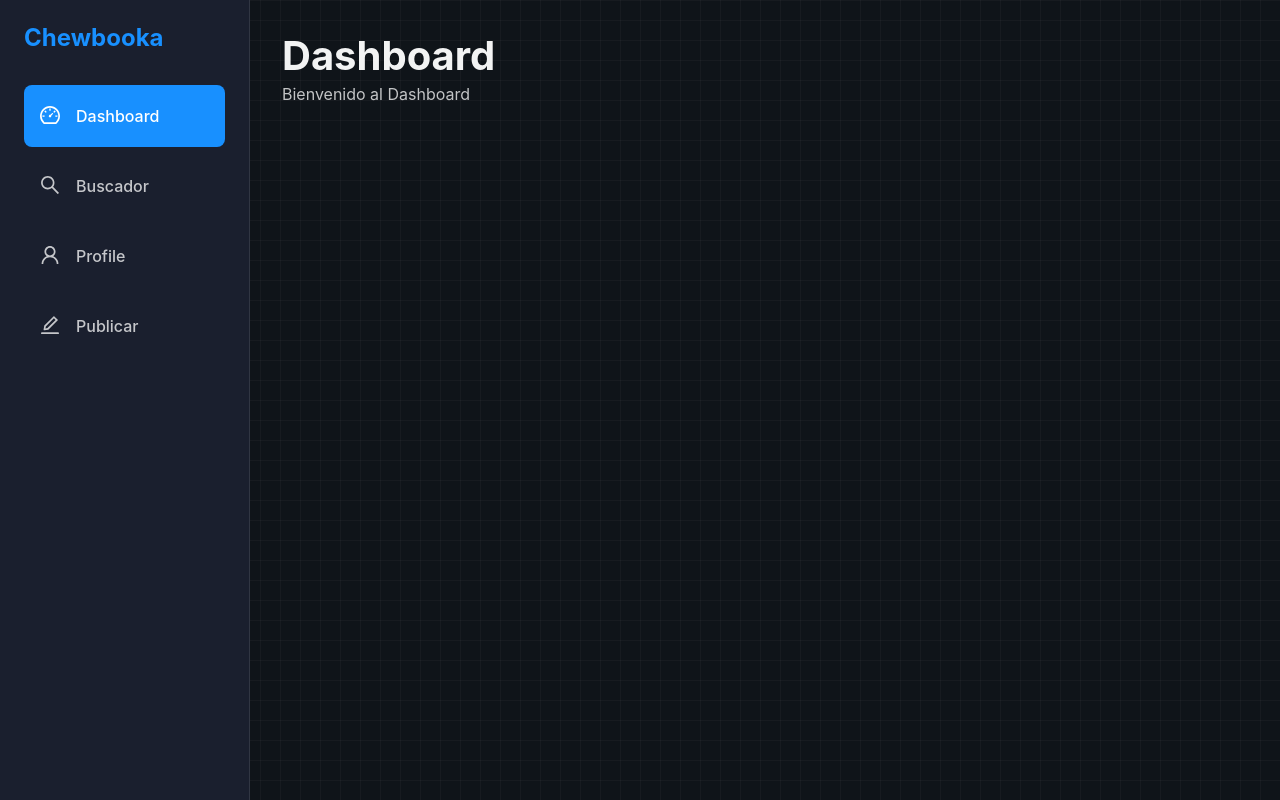
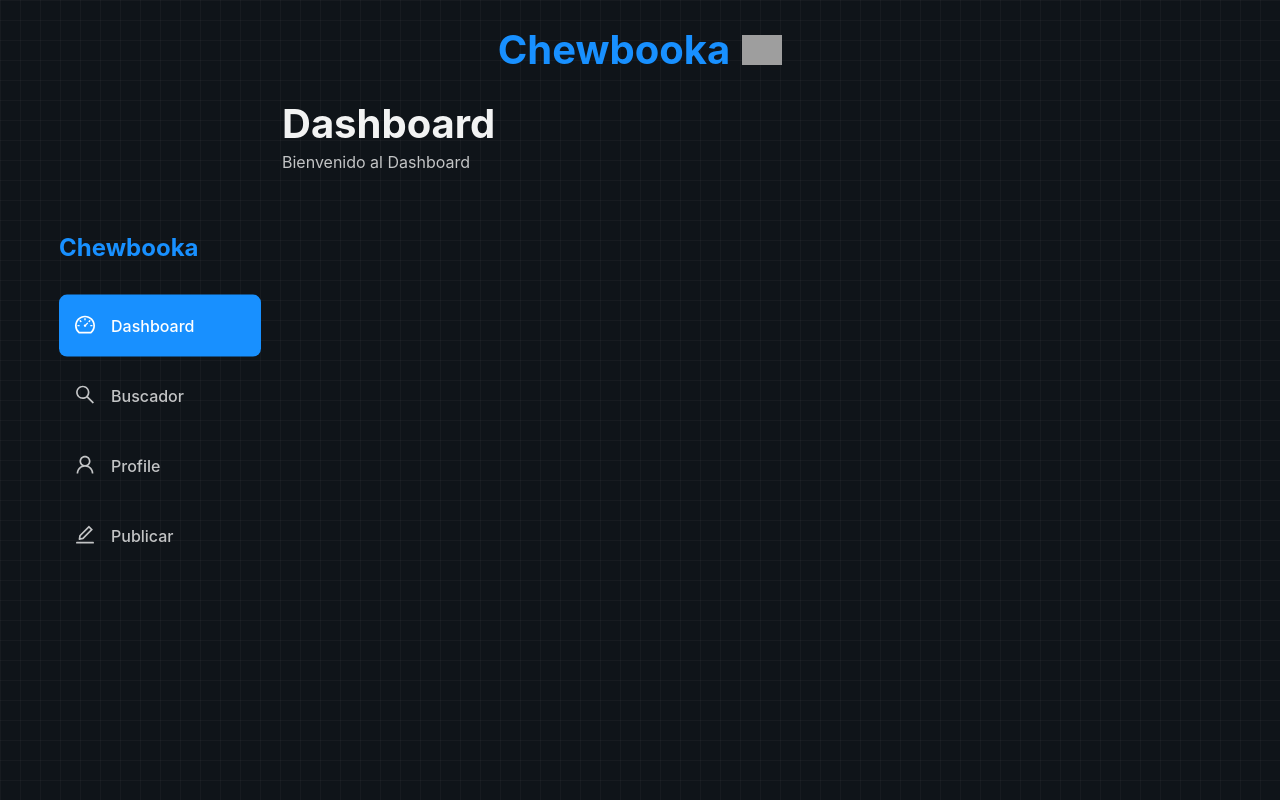
Before and after one commit to Miguelll123/Repositorio-Red-Social-de-Miguel, a React (Vite) app: page /dashboard in a window 1280 px wide. Built offline with nearby package versions, Linux system fonts and the light colour scheme; sample sign-in values are in the browser's storage; grey boxes are pictures that could not be loaded.

Commit message:
Header modificado

```diff
--- a/src/common/Layout/AppLayout.css
+++ b/src/common/Layout/AppLayout.css
@@ -7,4 +7,5 @@
   margin-left: 250px; /* Mismo ancho que el sidebar */
   width: calc(100% - 250px);
   padding: var(--spacing-xl);
+  padding-top: 100px;
 }
--- a/src/common/Layout/AppLayout.jsx
+++ b/src/common/Layout/AppLayout.jsx
@@ -1,5 +1,6 @@
 import { Outlet } from 'react-router-dom';
 import Sidebar from './Sidebar';
+import Header from './Header';
 import './AppLayout.css';
 
 export default function AppLayout() {
@@ -7,6 +8,7 @@ export default function AppLayout() {
     <div className="app-layout">
       <Sidebar />
       <div className="app-content">
+        <Header />
         <Outlet />
       </div>
     </div>
--- /dev/null
+++ b/src/common/Layout/Header.css
@@ -0,0 +1,42 @@
+.header {
+    position: fixed;
+    top: 20px;
+    left: 0;
+    z-index: 1000;
+    width: 100%;
+    height: 60px;
+    background-color: transparent;
+    display: flex;
+    align-items: center;
+    justify-content: center;
+    padding: var(--spacing-md) var(--spacing-xl);
+}
+
+.header-content {
+    display: flex;
+    align-items: center;
+    justify-content: center;
+    width: 100%;
+    max-width: 1200px;
+}
+
+.header-title {
+    display: flex;
+    align-items: center;
+    gap: 12px;
+    color: var(--color-primary);
+    font-size: var(--font-size-xxxl);
+    font-weight: var(--font-weight-bold);
+    margin: 0;
+}
+
+.header-icon {
+    display: flex;
+    align-items: center;
+}
+
+.header-icon img {
+    width: 40px;
+    height: 40px;
+    object-fit: contain;
+}
--- a/src/common/Layout/Header.jsx
+++ b/src/common/Layout/Header.jsx
@@ -0,0 +1,39 @@
+import './Header.css';
+import { useState } from 'react';
+import { SmileOutlined } from '@ant-design/icons';
+
+export default function Header() {
+  const [imageError, setImageError] = useState(false);
+
+  // URL directa de Imgur - Si no funciona, necesitas obtenerla desde:
+  // 1. Abre https://imgur.com/a/ajkBqFm en el navegador
+  // 2. Haz clic en la imagen para abrirla
+  // 3. Clic derecho → "Copiar dirección de imagen"
+  // 4. Pega esa URL aquí
+  const logoUrl = "https://imgur.com/a/x2DOJyl";
+
+  const handleImageError = () => {
+    setImageError(true);
+  };
+
+  return (
+    <header className="header">
+      <div className="header-content">
+        <h1 className="header-title">
+          Chewbooka
+          <span className="header-icon">
+            {!imageError && logoUrl ? (
+              <img
+                src={logoUrl}
+                alt="Chewbooka Logo"
+                onError={handleImageError}
+              />
+            ) : (
+              <SmileOutlined style={{ fontSize: '40px', color: 'var(--color-primary)' }} />
+            )}
+          </span>
+        </h1>
+      </div>
+    </header>
+  );
+}
--- a/src/common/Layout/Sidebar.css
+++ b/src/common/Layout/Sidebar.css
@@ -1,12 +1,12 @@
 
 .sidebar {
-    position: fixed;
-    left: 0;
-  top: 0;
+  position: fixed;
+  left: 35px;
+  top: 50%;
+  transform: translateY(-50%);
   width: 250px;
-  height: 100vh;
-  background-color: var(--bg-secondary);
-  border-right: 1px solid var(--border-color);
+  background-color:'transparent';
+  /* border-right: 1px solid var(--border-color); */
   padding: var(--spacing-lg);
   z-index: 100;
   overflow-y: auto; /* Scroll si el contenido es muy largo */
@@ -22,6 +22,7 @@
   display: flex;
   flex-direction: column;
   gap: var(--spacing-sm);
+
 }
 
 .sidebar-item {
```
